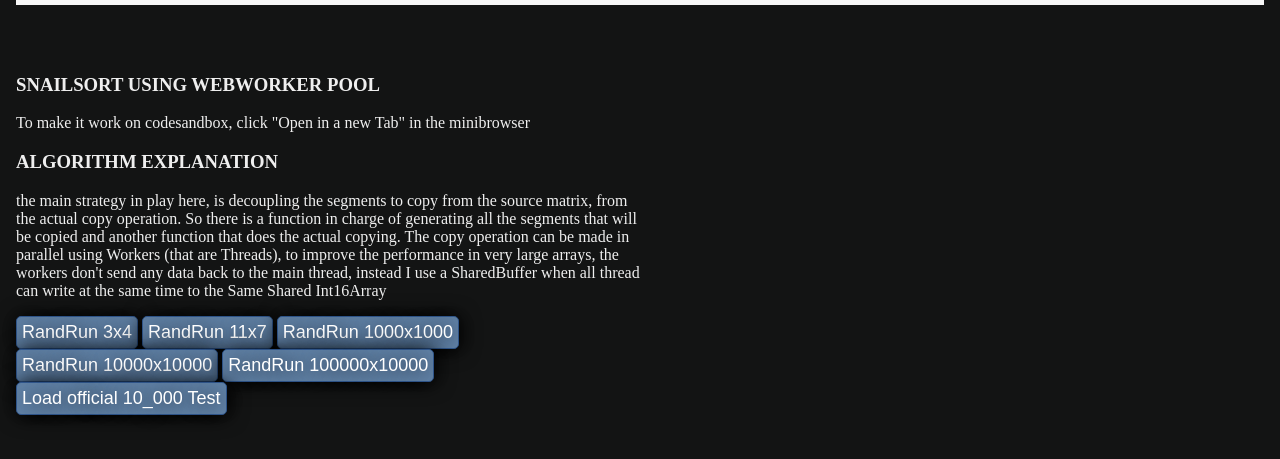
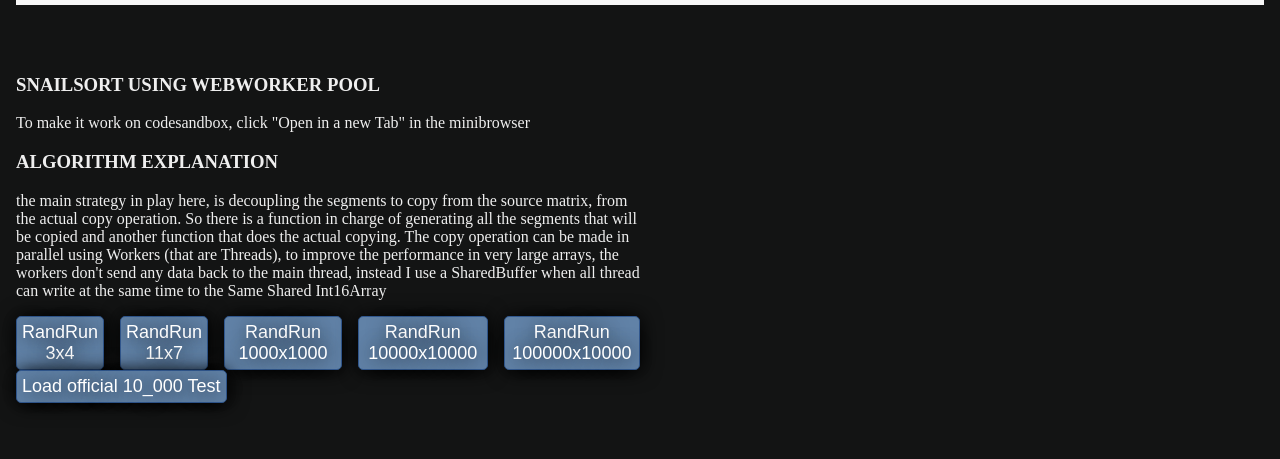
Before and after one commit to nestoralonso/snail-server2, a website with bundled scripts: page index.html in a window 1280 px wide. Shown: the part 123-582 px from the top of the page. Built offline with nearby package versions, Linux system fonts and the light colour scheme.

Commit message:
stranger changes 5

```diff
--- a/index.html
+++ b/index.html
@@ -37,7 +37,7 @@ The copy operation can be made in parallel using Workers (that are Threads), to
 send any data back to the main thread, instead I use a SharedBuffer when all thread can write at the same time to the Same Shared Int16Array
             </p>
 
-            <div>
+            <div class="test-buttons">
                 <button class="run-test lol-button" data-rows="3" data-cols="4">RandRun 3x4</button>
                 <button class="run-test lol-button" data-rows="11" data-cols="7">RandRun 11x7</button>
                 <button class="run-test lol-button" data-rows="1000" data-cols="1000">RandRun 1000x1000</button>
@@ -45,7 +45,7 @@ send any data back to the main thread, instead I use a SharedBuffer when all thr
                 <button class="run-test lol-button" data-rows="100000" data-cols="10000">RandRun 100000x10000</button>
             </div>
 
-            <div>
+            <div class="test-buttons">
                 <button class="run-big-test lol-button">Load official 10_000 Test</button>
             </div>
 
--- a/style.css
+++ b/style.css
@@ -95,6 +95,10 @@ section {
   overflow-x: hidden;
 }
 
+.test-buttons {
+  display: flex;
+  gap: 1rem;
+}
 
 .lol-button {
   background: #6182A7;
@@ -108,7 +112,7 @@ section {
   text-shadow: 1px 1px 20px #000000;
   border: solid #31588F 1px;
   text-decoration: none;
-  display: inline-block;
+  display: block;
   cursor: pointer;
   text-align: center;
 }
```
